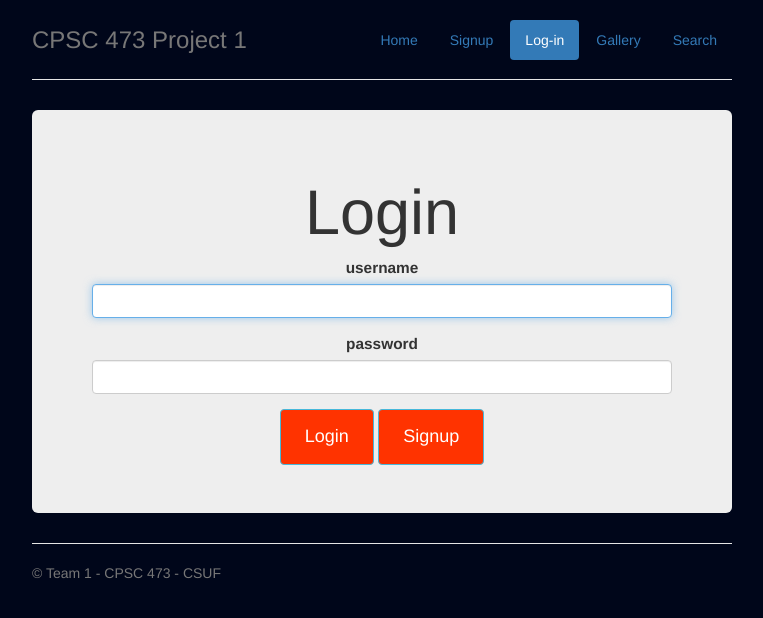
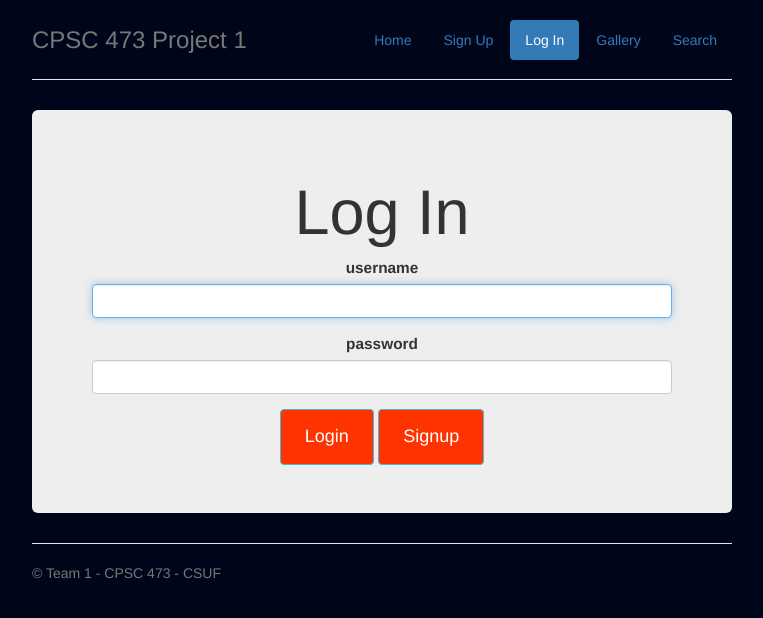
Before and after one commit to long261vn/CPSC_473_Project, a plain HTML site: page login.html in a window 1280 px wide. Shown: the whole page, without its empty margins (258-1021 px from the left). Drawn offline with nearby package versions, Linux system fonts and the light colour scheme; no server answers.

Commit message:
Cleaned up text, specifically Log In and Sign Up

```diff
--- a/login.html
+++ b/login.html
@@ -33,8 +33,8 @@ Login page
         <div class="header">
             <ul class="nav nav-pills pull-right">
               <li><a href="index.html">Home</a></li>
-              <li><a href="signup.html">Signup</a></li>
-              <li class="active"><a href="login.html">Log-in</a></li>
+              <li><a href="signup.html">Sign Up</a></li>
+              <li class="active"><a href="login.html">Log In</a></li>
               <li><a href="popup.html">Gallery</a></li>
               <li><a href="search.html">Search</a></li>
             </ul>
@@ -42,7 +42,7 @@ Login page
         </div>
         <div class="jumbotron">
     <header>
-        <h1>Login</h1>
+        <h1>Log In</h1>
     </header>
     <section>
         <!-- <div class="panel panel-default">
```
Also changed, not shown: index.html (+2 -2 lines), popup.html (+2 -2 lines), search.html (+2 -2 lines), signup.html (+2 -2 lines).
